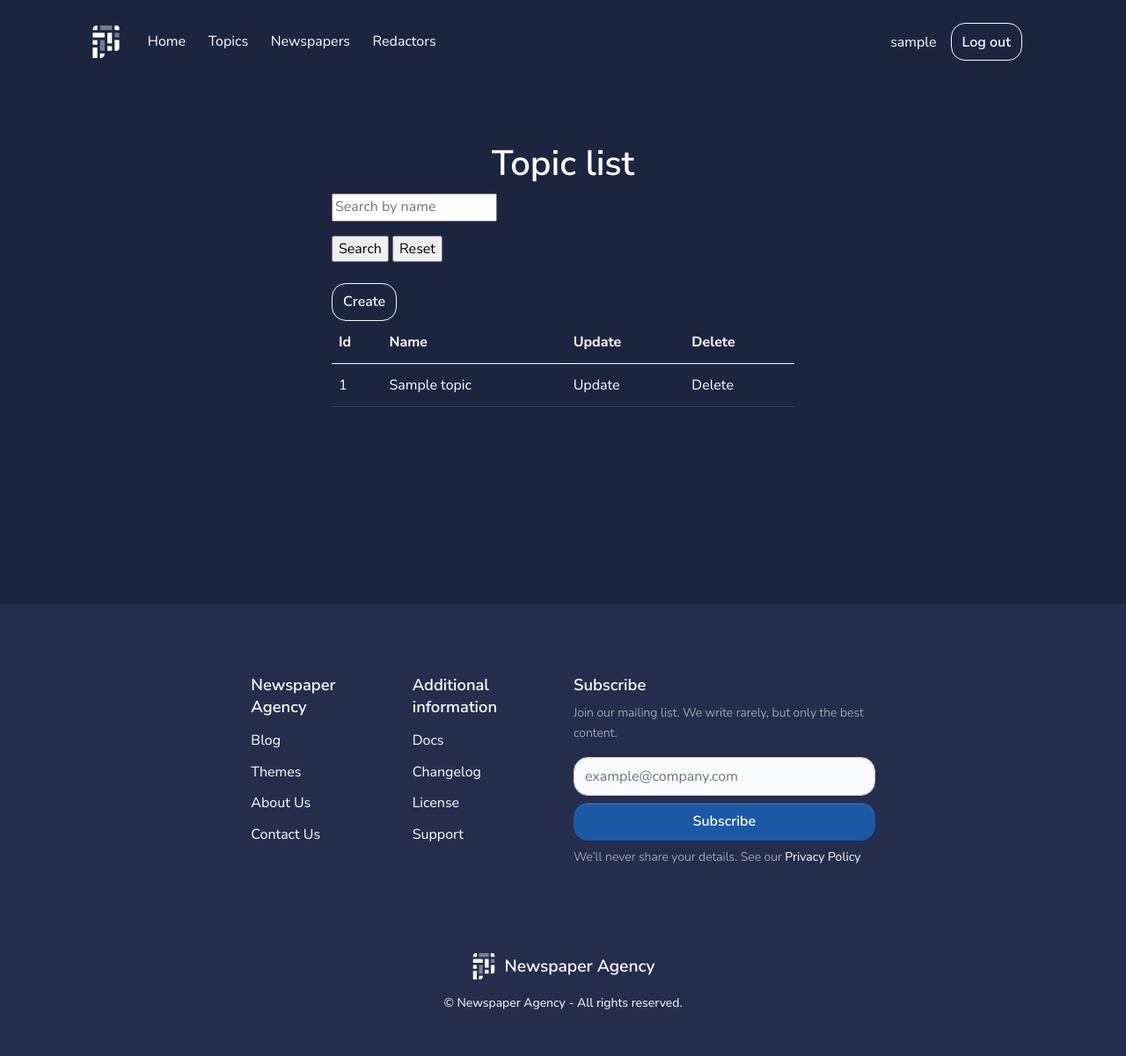
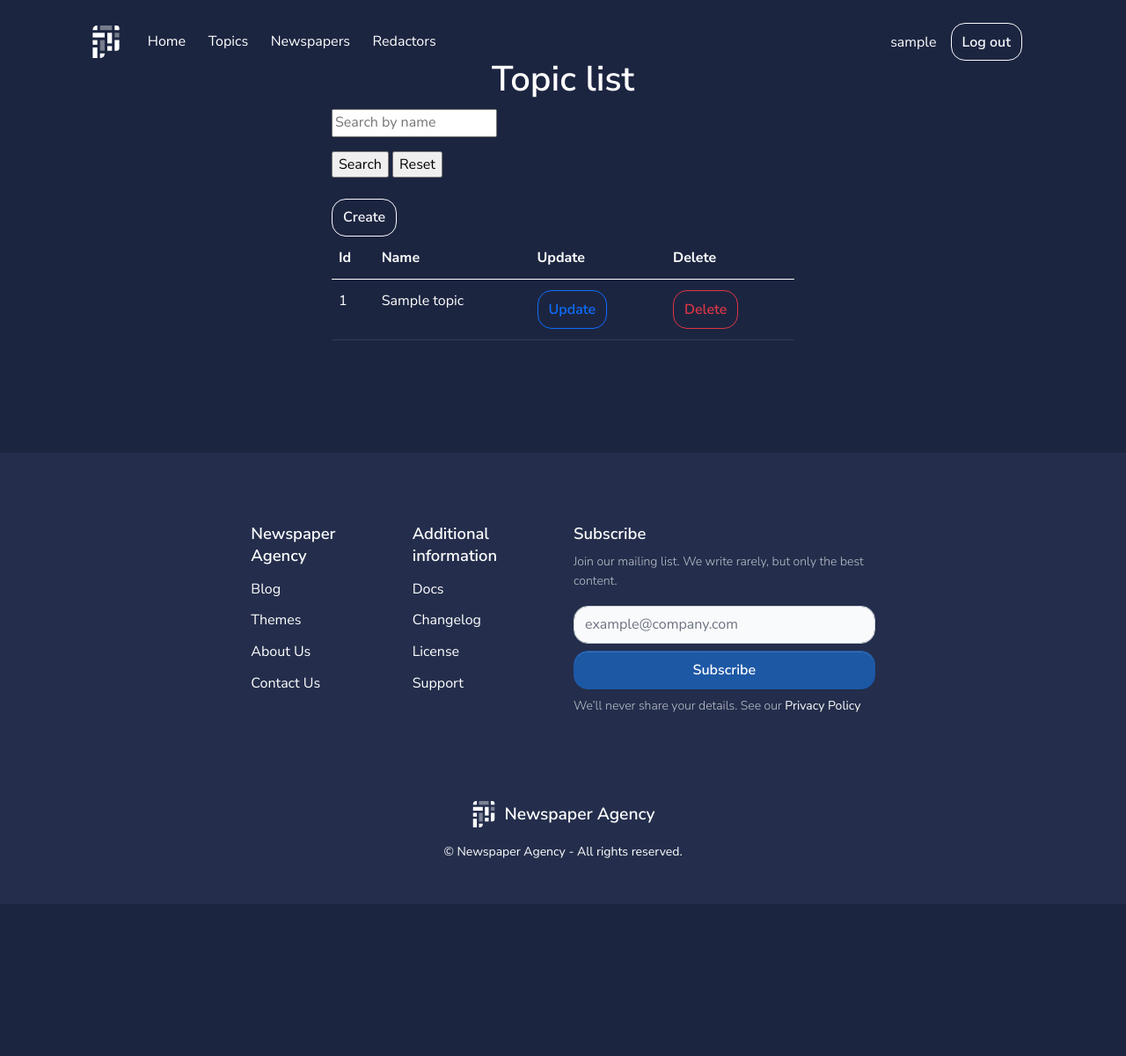
Before and after one commit to bknyrik/newspaper-agency-system, a Django app: page /topics/ in a window 1280 px wide. Shown: the whole page at 88% size. After the commit the page ends 976 px from the top, so only its background shows below. Run offline with Django 5.2, Linux system fonts and the light colour scheme; a user stored in the database is signed in; tables that the repository leaves empty hold one stand-in row (values such as "Sample post").

Commit message:
Add styles to section and links Update and Delete in table in topic_list.html

```diff
--- a/templates/editor/topic_list.html
+++ b/templates/editor/topic_list.html
@@ -1,6 +1,6 @@
 {% extends "base.html" %}
 {% block content %}
-  <section class="section-header bg-secondary">
+  <section class="section-sm bg-secondary">
     <div class="container">
       <div class="row align-items-center justify-content-around">
         <div class="col-md-6 col-xl-6 mb-5">
@@ -23,8 +23,8 @@
                 <tr>
                   <td>{{ topic.id }}</td>
                   <td>{{ topic }}</td>
-                  <td><a href="{% url "editor:topic-update" pk=topic.id %}">Update</a></td>
-                  <td><a href="{% url "editor:topic-delete" pk=topic.id %}">Delete</a></td>
+                  <td><a class="btn btn-outline-info" href="{% url "editor:topic-update" pk=topic.id %}">Update</a></td>
+                  <td><a class="btn btn-outline-danger" href="{% url "editor:topic-delete" pk=topic.id %}">Delete</a></td>
                 </tr>
               {% endfor %}
               </tbody>
```
